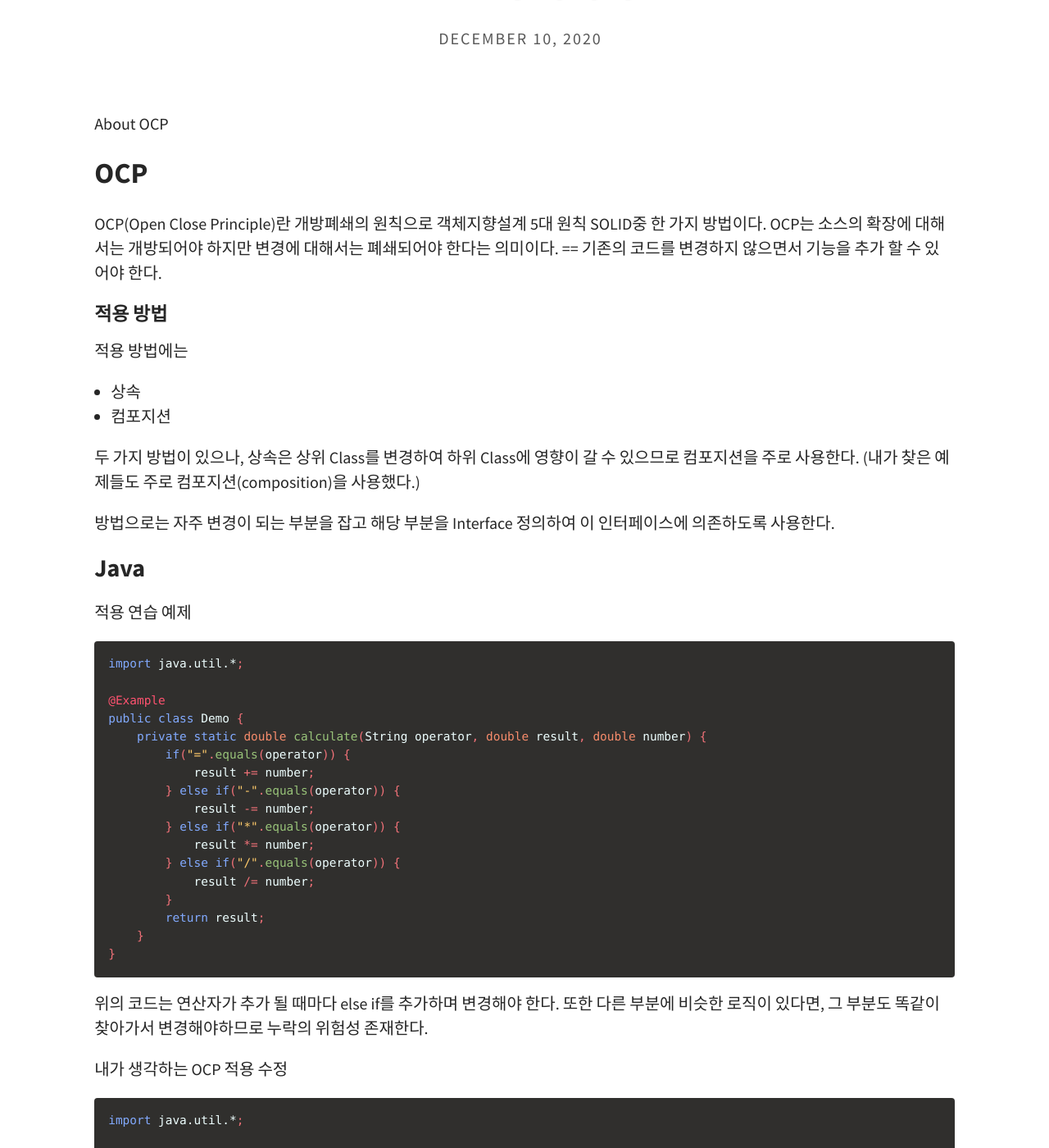
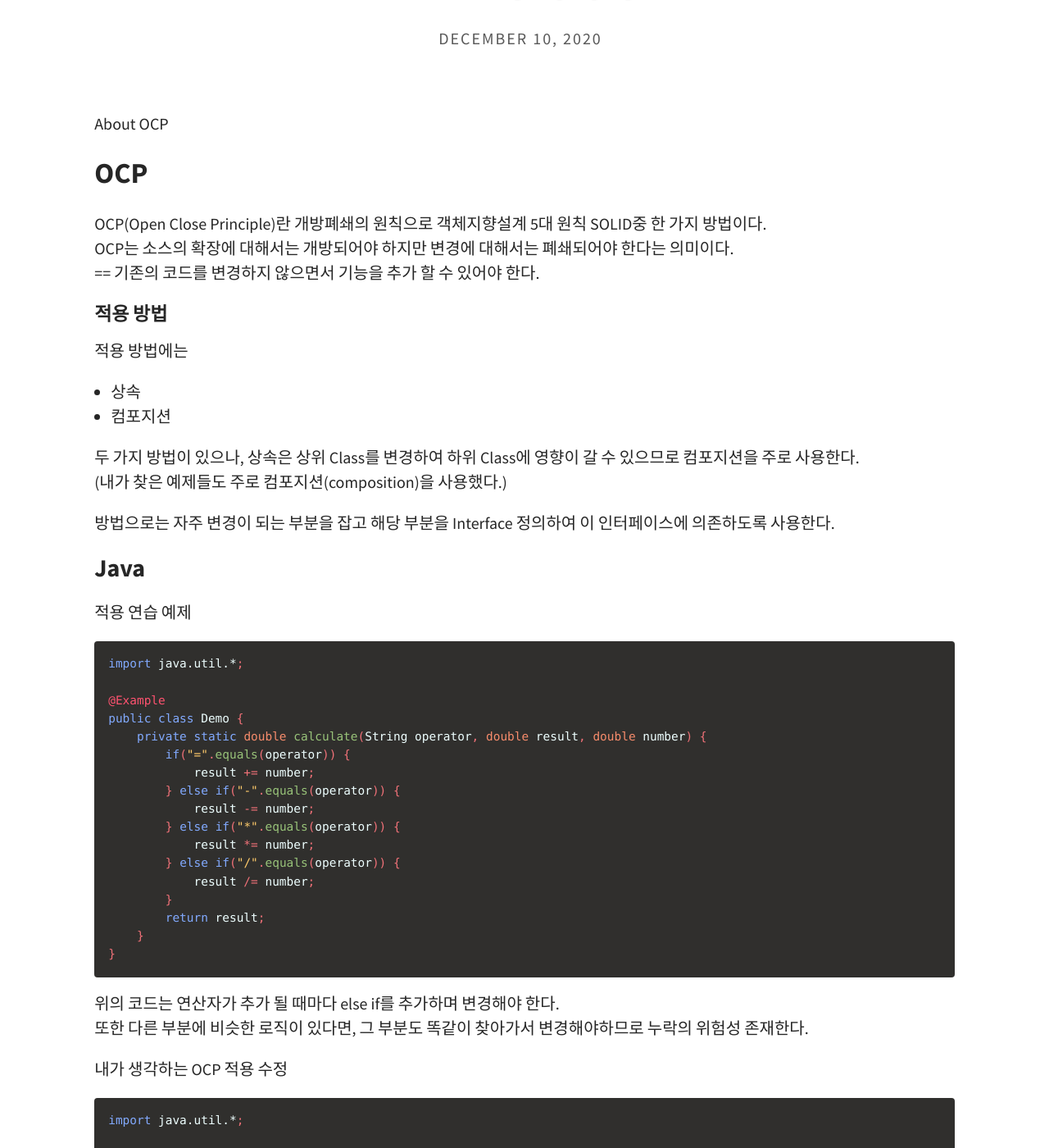
Before and after one commit to yong2ss/yong2ss.github.io, a Jekyll site: the page built from _posts/2020-12-10-Tech-OCP.md, in a window 1280 px wide and 1400 px high, scrolled down 208 px. Shown: the whole window at 82% size. Built offline with Jekyll 4.4.1, drawn with Linux system fonts in a browser that asks for light colours.

Commit message:
포스트 개행 정리

````diff
--- a/_posts/2020-12-10-Tech-OCP.md
+++ b/_posts/2020-12-10-Tech-OCP.md
@@ -8,16 +8,16 @@ excerpt_separator: <!--more-->
 About OCP
 <!--more-->
 ## OCP
-OCP(Open Close Principle)란 개방폐쇄의 원칙으로 객체지향설계 5대 원칙 SOLID중 한 가지 방법이다.
-OCP는 소스의 확장에 대해서는 개방되어야 하지만 변경에 대해서는 폐쇄되어야 한다는 의미이다.
-== 기존의 코드를 변경하지 않으면서 기능을 추가 할 수 있어야 한다.
+OCP(Open Close Principle)란 개방폐쇄의 원칙으로 객체지향설계 5대 원칙 SOLID중 한 가지 방법이다.<br>
+OCP는 소스의 확장에 대해서는 개방되어야 하지만 변경에 대해서는 폐쇄되어야 한다는 의미이다.<br>
+== 기존의 코드를 변경하지 않으면서 기능을 추가 할 수 있어야 한다.<br>
 
 #### 적용 방법
 적용 방법에는
 * 상속
 * 컴포지션
 
-두 가지 방법이 있으나, 상속은 상위 Class를 변경하여 하위 Class에 영향이 갈 수 있으므로 컴포지션을 주로 사용한다.
+두 가지 방법이 있으나, 상속은 상위 Class를 변경하여 하위 Class에 영향이 갈 수 있으므로 컴포지션을 주로 사용한다.<br>
 (내가 찾은 예제들도 주로 컴포지션(composition)을 사용했다.)
 
 방법으로는 자주 변경이 되는 부분을 잡고 해당 부분을 Interface 정의하여 이 인터페이스에 의존하도록 사용한다.
@@ -45,7 +45,7 @@ public class Demo {
     }
 }
 ```
-위의 코드는 연산자가 추가 될 때마다 else if를 추가하며 변경해야 한다.
+위의 코드는 연산자가 추가 될 때마다 else if를 추가하며 변경해야 한다.<br>
 또한 다른 부분에 비슷한 로직이 있다면, 그 부분도 똑같이 찾아가서 변경해야하므로 누락의 위험성 존재한다.
 
 내가 생각하는 OCP 적용 수정
````
